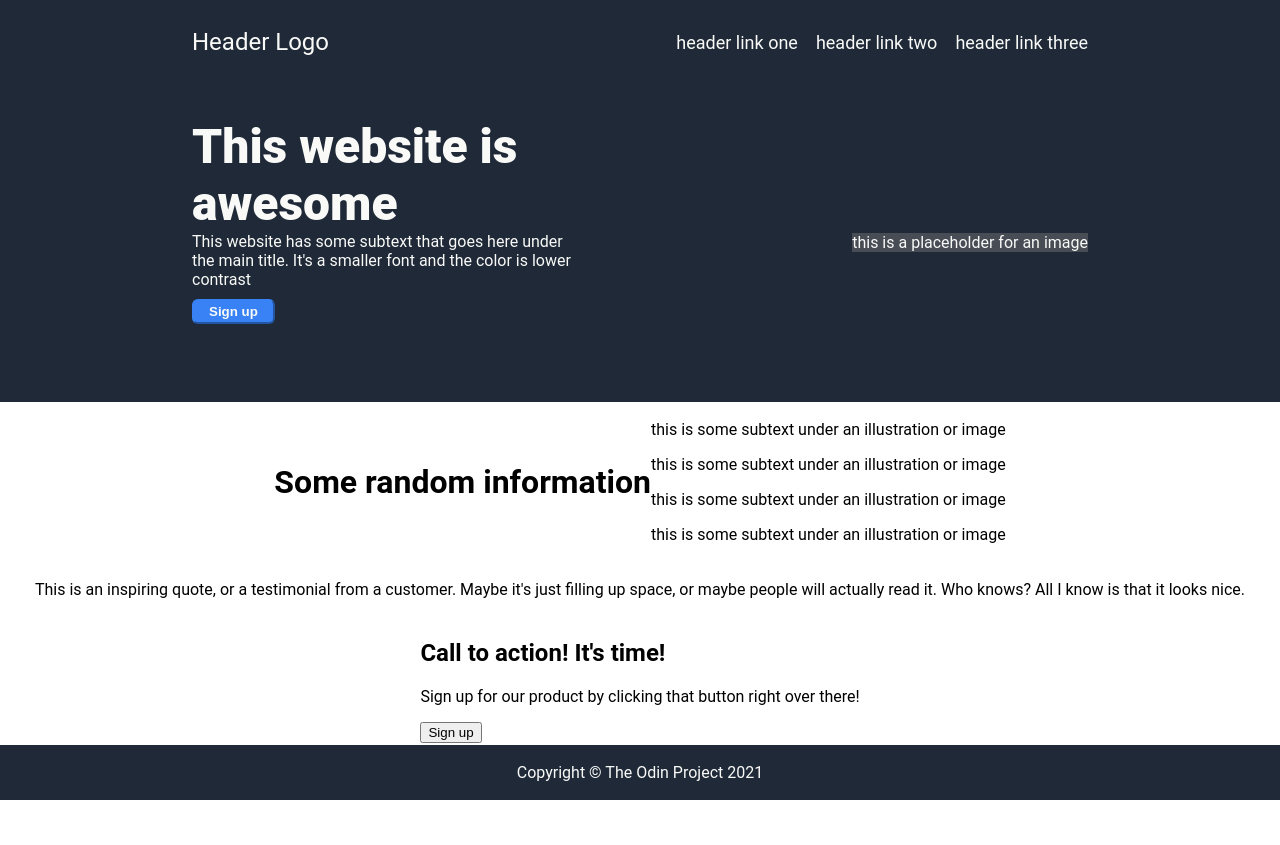
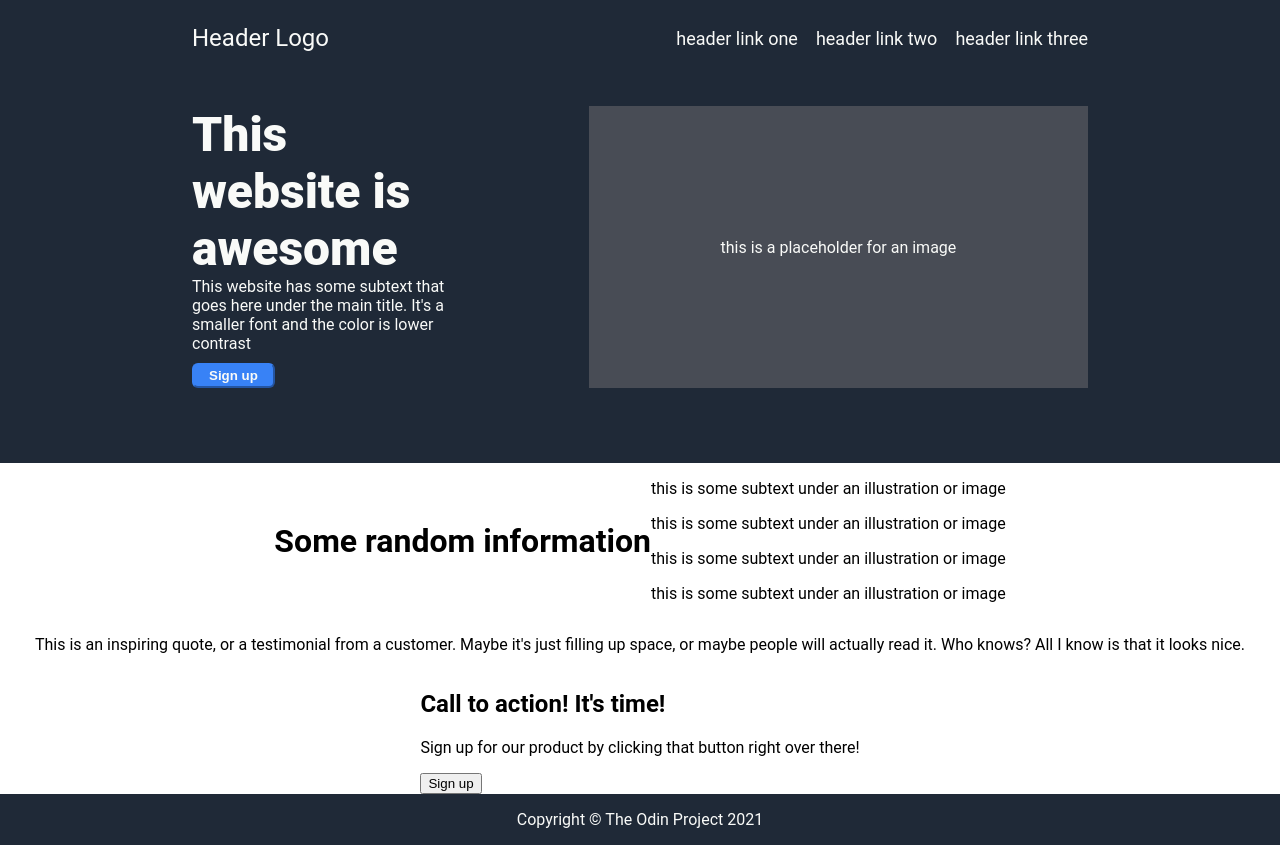
Before and after one commit to Doomguy504/odin-sample-site, a plain HTML site: page index.html in a window 1280 px wide. Before the commit the page ends 800 px from the top, so only its background shows below. Drawn offline with Linux system fonts and the light colour scheme.

Commit message:
finish styling hero section
Refactored to have container div inside hero section to more easily
style flex items

```diff
--- a/index.html
+++ b/index.html
@@ -16,12 +16,14 @@
             </ul>
         </div>
         <div class="hero">
-            <div class="left-content">
-                <h1>This website is awesome</h1>
-                <p>This website has some subtext that goes here under the main title. It's a smaller font and the color is lower contrast</p>
-                <button>Sign up</button>
+            <div class="hero-container left-content right-content">
+                <div>
+                    <h1>This website is awesome</h1>
+                    <p>This website has some subtext that goes here under the main title. It's a smaller font and the color is lower contrast</p>
+                    <button>Sign up</button>
+                </div>
+                <div class="image-placeholder">this is a placeholder for an image</div>
             </div>
-            <div class="image-placeholder right-content">this is a placeholder for an image</div>
         </div>
         <div class="content-one">
             <h1>Some random information</h1>
--- a/style.css
+++ b/style.css
@@ -64,22 +64,32 @@ a {
 
 
 .hero {
-    justify-content: space-between;
+    padding-top: 30px;
+    padding-bottom: 75px;
 }
 
-.hero .left-content {
-    width: 30%;
-    margin-bottom: 75px;
+.hero-container {
+    display: flex;
+    flex-grow: 1;
+    justify-content: space-between;
+    align-items: center;
+    height: fit-content;
+    gap: 10vw;
 }
 
-.hero .left-content h1 {
+.hero-container > div {
+    width: 30%;
+}
+
+.hero-container h1 {
+    margin-top: 0;
     margin-bottom: 0;
 
     font-size: 48px;
     font-weight: 900;
 }
 
-.hero .left-content p {
+.hero-container p {
     margin-top: 0;
     margin-bottom: 10px;
 }
@@ -96,4 +106,9 @@ a {
 .image-placeholder {
     background-color: #484c55;
     color: #F9FAF8;
+    flex-grow: 1;
+    align-self: stretch;
+
+    text-align: center;
+    align-content: center;
 }
```
